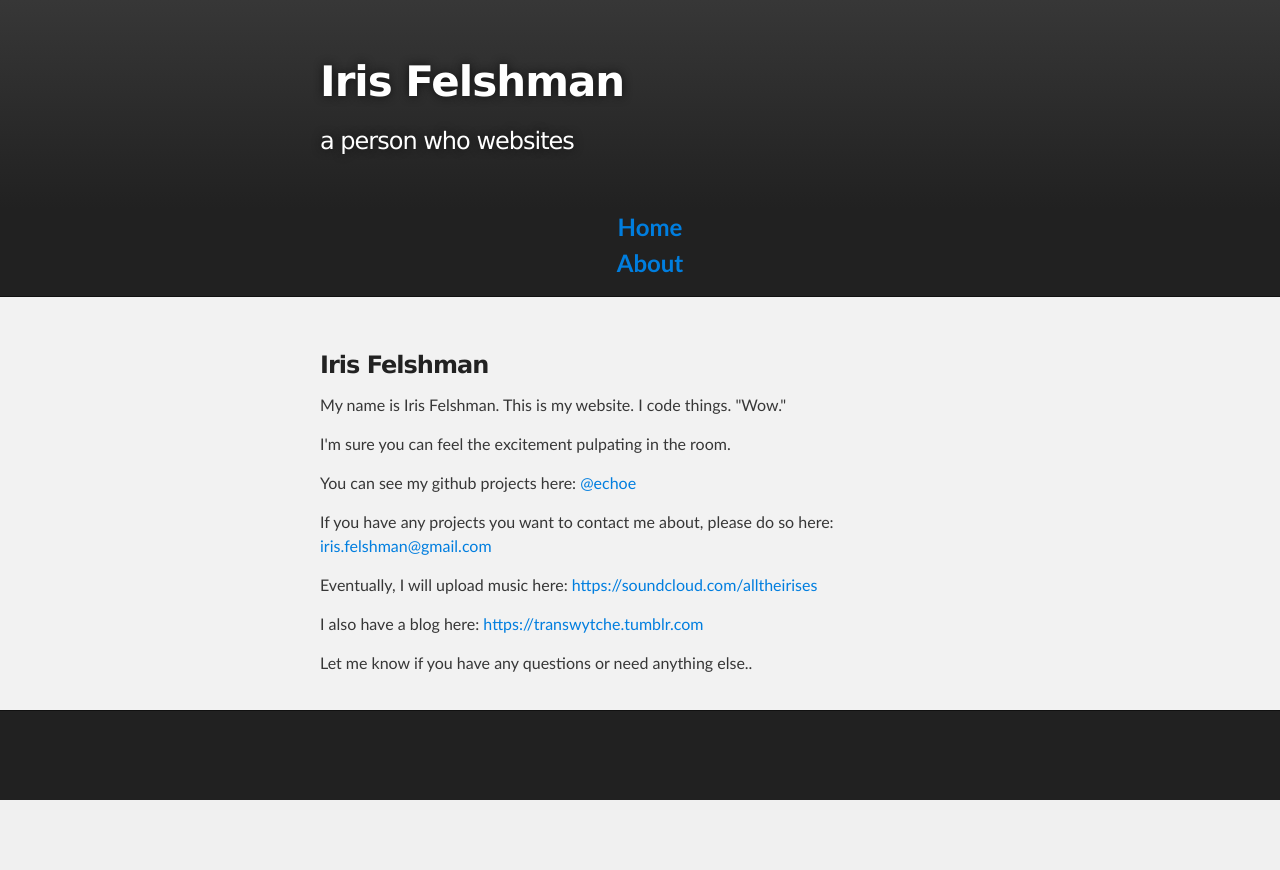
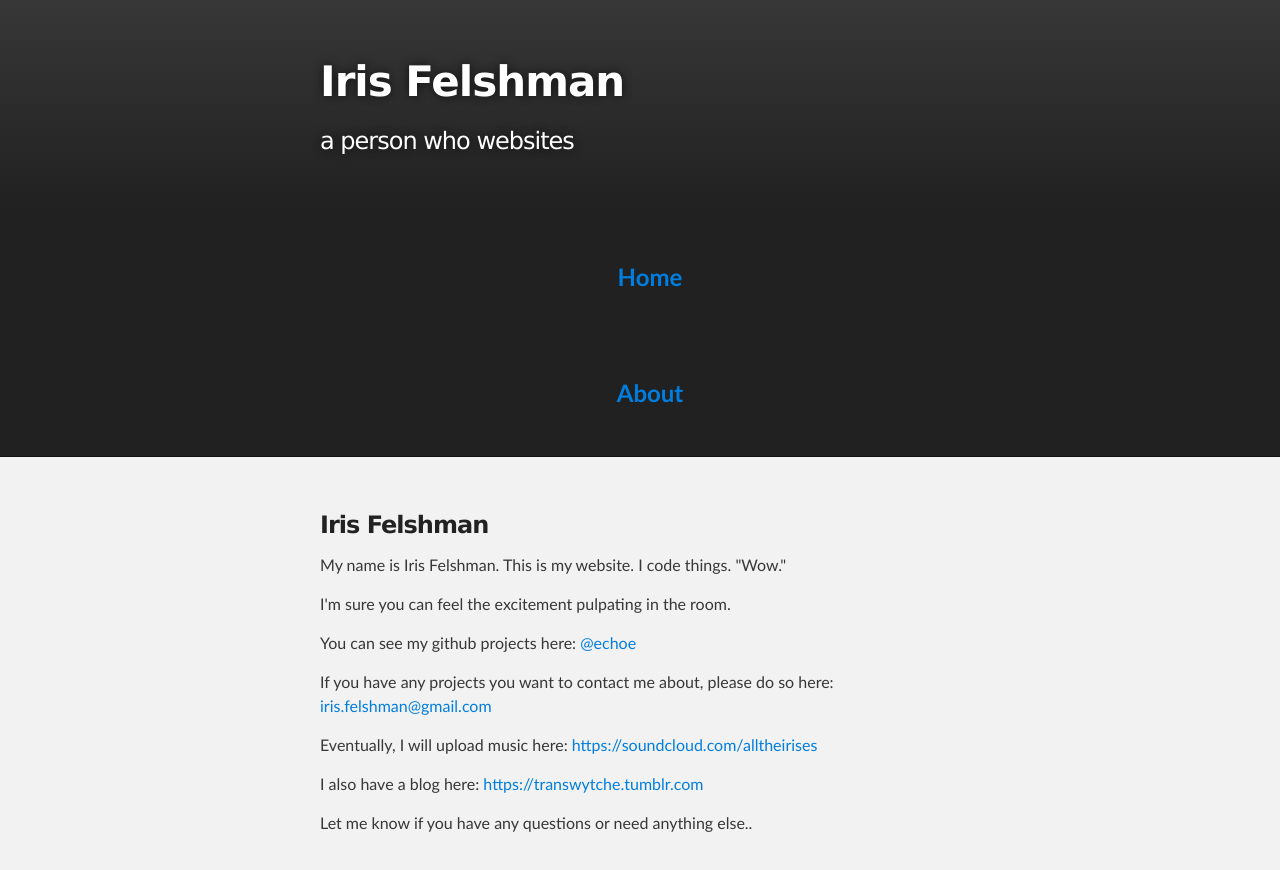
Before and after one commit to echoe/old_html.echoe.github.io, a PHP site: page / in a window 1280 px wide. Shown: the top 870 px of the page. Before the commit the page ends 800 px from the top, so only its background shows below. Run offline with PHP 8.4, Linux system fonts and the light colour scheme.

Commit message:
Update stylesheet.css

```diff
--- a/stylesheets/stylesheet.css
+++ b/stylesheets/stylesheet.css
@@ -317,6 +317,7 @@ Full-Width Styles
   background: #212121;
   font-size: 24px;
   font-family: 'Myriad Pro', Calibri, Helvetica, Arial, sans-serif;
+  padding: 50px 10px 30px 10px;
   line-height: 1.5;
   -webkit-font-smoothing: antialiased;
   font-weight: 700;
```
